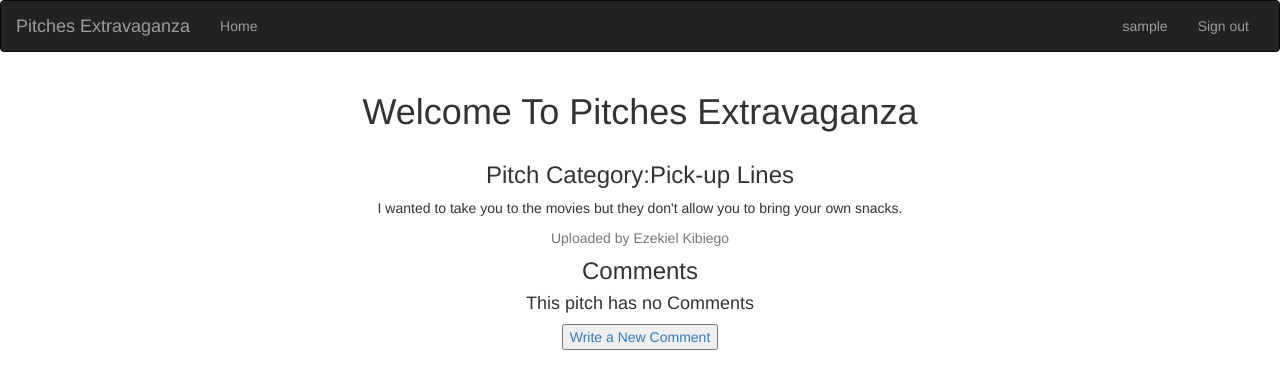
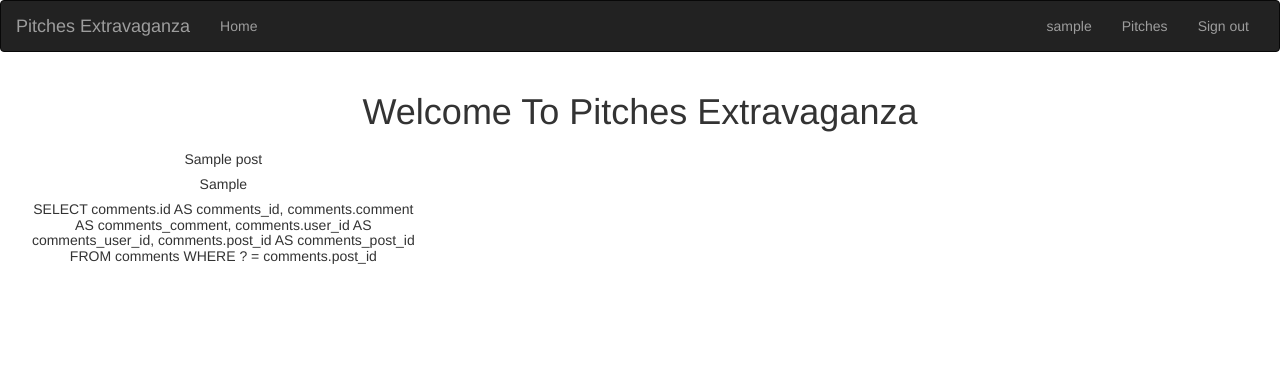
Before and after one commit to ezekielkibiego/Pitches, a Flask app: page / in a window 1280 px wide. Shown: the top 389 px of the page. Run offline with Flask 2, Linux system fonts and the light colour scheme; a user stored in the database is signed in; tables that the repository leaves empty hold one stand-in row (values such as "Sample post"); some libraries are stand-ins or nearby versions.

Commit message:
added category form

```diff
--- a/app/main/forms.py
+++ b/app/main/forms.py
@@ -20,9 +20,9 @@
     comment = StringField('What is in your mind?')
     submit = SubmitField('Submit')
 
-# class CategoryForm(FlaskForm):
-#     name = StringField('Category Name', validators=[Required(), Length(1, 64)])
-#     submit = SubmitField('Submit')
+class CategoryForm(FlaskForm):
+    name = StringField('Category Name', validators=[Required(), Length(1, 64)])
+    submit = SubmitField('Submit')
 
 
 class CommentForm(FlaskForm):
--- a/app/main/views.py
+++ b/app/main/views.py
@@ -1,7 +1,7 @@
 from flask import render_template,request,redirect,url_for,abort, flash
 from . import main
 from ..models import Comment, User,Post
-from flask_login import login_required
+from flask_login import login_required, current_user
 from .. import db,photos
 from .forms import UpdateProfile, PostForm, CommentForm
 
@@ -45,7 +45,7 @@
     return redirect(url_for('main.profile',uname=uname))
 
 
-@main.route('/add_comment', methods=['GET', 'POST'])
+@main.route('/comment', methods=['GET', 'POST'])
 @login_required
 def add_comment():
     form = CommentForm()
@@ -53,6 +53,23 @@
         comment = Comment(name=form.name.data)
         db.session.add(comment)
         db.session.commit()
-        flash('Category added successfully.')
+        flash('Comment added successfully.')
         return redirect(url_for('.index'))
-    return render_template('add_category.html', form=form)
+    return render_template('comments.html', form=form)
+
+@main.route('/post', methods=['GET', 'POST'])
+@login_required
+def new_post():
+    post_form = PostForm()
+    if post_form.validate_on_submit():
+        title = post_form.post_title.data
+        new_post = Post(title=title, user=current_user)
+        new_post.save_post()
+        db.session.add(new_post)
+        db.session.commit()
+        return redirect(url_for('main.index'))
+
+    else:
+        all_posts = Post.query.order_by(Post.date_posted).all()
+
+    return render_template('pitches.html', posts=all_posts,post_form = post_form)
--- a/app/templates/auth/login.html
+++ b/app/templates/auth/login.html
@@ -5,14 +5,14 @@
     <div class="row">
       <div class= "col-md-2"> </div>
       <div class="col-md-8">
-      <!--Flash message -->
+
       {% for message in get_flashed_messages() %}
         <div class="alert alert-danger">
         <button type="button" class="close" data-dismiss="alert">&times;</button>
         {{ message }}
         </div>
       {% endfor %}
-      <!-- Login form -->
+
       {{wtf.quick_form(login_form)}}
       <p> Don't have an Account? <a href="{{url_for('auth.register')}}">Sign Up Here</a></p>
      </div>
--- a/app/templates/index.html
+++ b/app/templates/index.html
@@ -10,8 +10,18 @@
 
 <div class="container-fluid text-center">
         <h1> Welcome To Pitches Extravaganza</h1>
+        <div class="pitch">
+            <div class="col-md-4">
+                {% for post in posts %}
 
-        <div class="card">
+                <h5>{{ post.title }}</h5>
+                <h5>{{ post.category }}</h5>
+                <h5>{{ post.comment }}</h5>
+
+                {% endfor %}
+            </div>
+        </div>
+        <!-- <div class="card">
             <div class="card-body">
                 <div class="col-md-12">
                     <h3 class="card-title">Pitch Category:Pick-up Lines</h3>
@@ -20,17 +30,9 @@
 
                 </div>
             </div>
-        </div>
-        <div class="row">
-            <h3>Comments</h3>
-            {% if comments %}
-                {{macro.displayComments(comments)}}
-            {%else%}
-                <h4>This pitch has no Comments</h4>
-                <a href="/posts/comment/new/{{posts.id}}"><button>Write a New Comment</button></a>
 
-            {% endif %}
-        </div>
+        </div> -->
+
 
 </div>
 
--- a/app/templates/navbar.html
+++ b/app/templates/navbar.html
@@ -16,6 +16,7 @@
             <ul class="nav navbar-nav navbar-right">
               {% if current_user.is_authenticated %}
               <li class="user"><a href="{{url_for('main.profile',uname=current_user.username)}}">{{current_user.username}}</a></li>
+              <li><a href="/post" class="tag"> Pitches</a></li>
               <li><a href="{{url_for('auth.logout')}}">Sign out</a></li>
               {% else %}
               <li><a href="{{url_for('auth.login')}}">Sign in</a></li>
--- a/manage.py
+++ b/manage.py
@@ -1,7 +1,7 @@
 from app import create_app, db
 from flask_script import Manager, Server
 
-from app.models import User, Post, Comment
+from app.models import User, Post, Comment, Category
 
 from flask_migrate import Migrate, MigrateCommand
 
```
Also changed, not shown: app/models.py (+14 -14 lines), app/templates/comments.html (added, +16 -0 lines), app/templates/pitches.html (+18 -0 lines).
